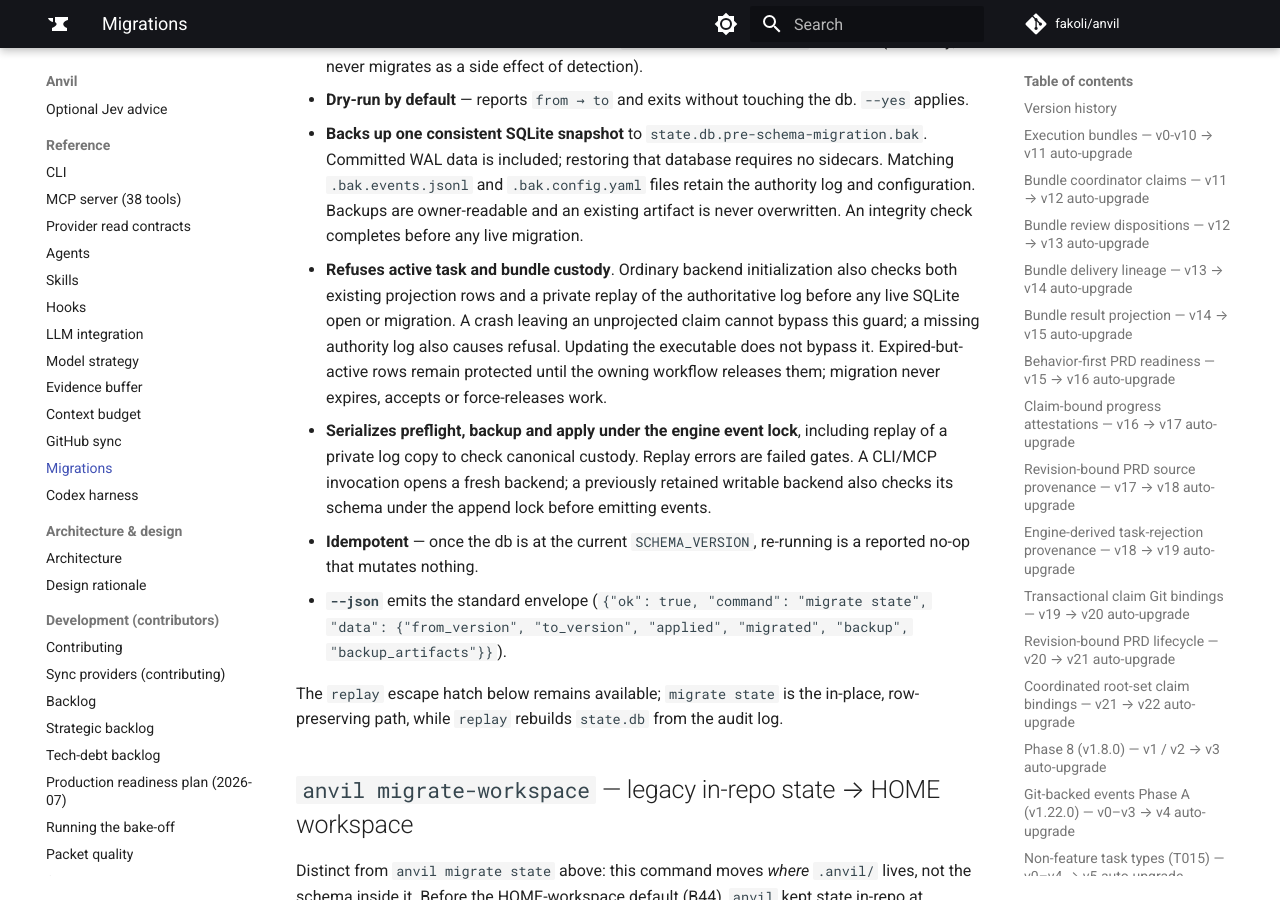
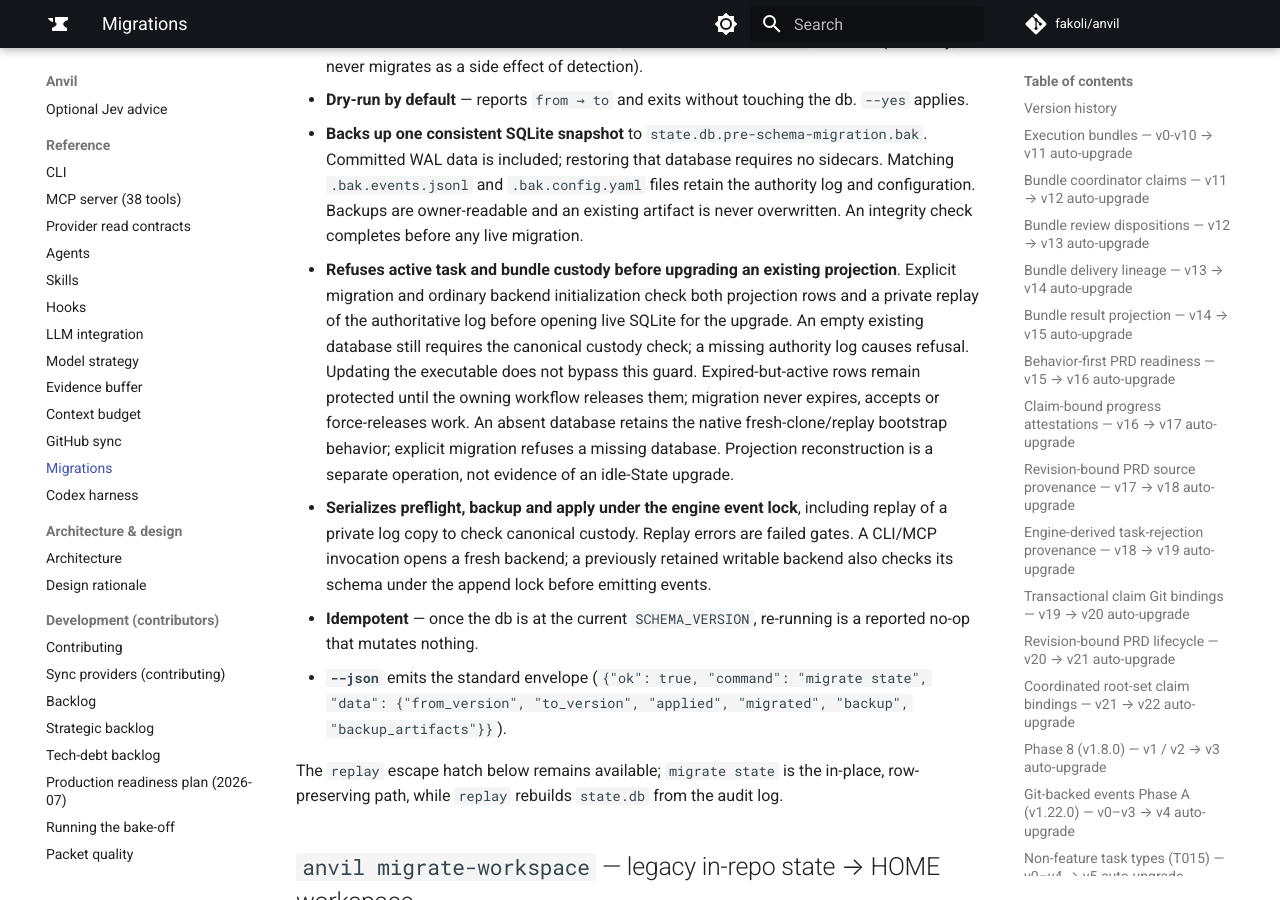
Before and after one commit to fakoli/anvil, an MkDocs documentation site: the page built from docs/migrations.md, in a window 1280 px wide and 900 px high, scrolled down 9566 px. Built offline with MkDocs 1.6.1 and Material for MkDocs 9.7.7, drawn with Linux system fonts in a browser that asks for light colours; comment, search, counter and statistics services are not loaded.

Commit message:
Preserve canonical custody when migrating an empty projection

```diff
--- a/docs/migrations.md
+++ b/docs/migrations.md
@@ -326,13 +326,16 @@ Behaviour:
   Matching `.bak.events.jsonl` and `.bak.config.yaml` files retain the authority log
   and configuration. Backups are owner-readable and an existing artifact is never
   overwritten. An integrity check completes before any live migration.
-- **Refuses active task and bundle custody**. Ordinary backend initialization also
-  checks both existing projection rows and a private replay of the authoritative
-  log before any live SQLite open or migration. A crash leaving an unprojected
-  claim cannot bypass this guard; a missing authority log also causes refusal.
-  Updating the executable does not bypass it. Expired-but-active rows remain
-  protected until the owning workflow releases them; migration never expires,
-  accepts or force-releases work.
+- **Refuses active task and bundle custody before upgrading an existing
+  projection**. Explicit migration and ordinary backend initialization check both
+  projection rows and a private replay of the authoritative log before opening
+  live SQLite for the upgrade. An empty existing database still requires the
+  canonical custody check; a missing authority log causes refusal. Updating the
+  executable does not bypass this guard. Expired-but-active rows remain protected
+  until the owning workflow releases them; migration never expires, accepts or
+  force-releases work. An absent database retains the native fresh-clone/replay
+  bootstrap behavior; explicit migration refuses a missing database. Projection
+  reconstruction is a separate operation, not evidence of an idle-State upgrade.
 - **Serializes preflight, backup and apply under the engine event lock**, including
   replay of a private log copy to check canonical custody. Replay errors are failed
   gates. A CLI/MCP invocation opens a fresh backend; a previously retained writable
```
Also changed, not shown: CHANGELOG.md (+2 -1 lines), 2 other files.
